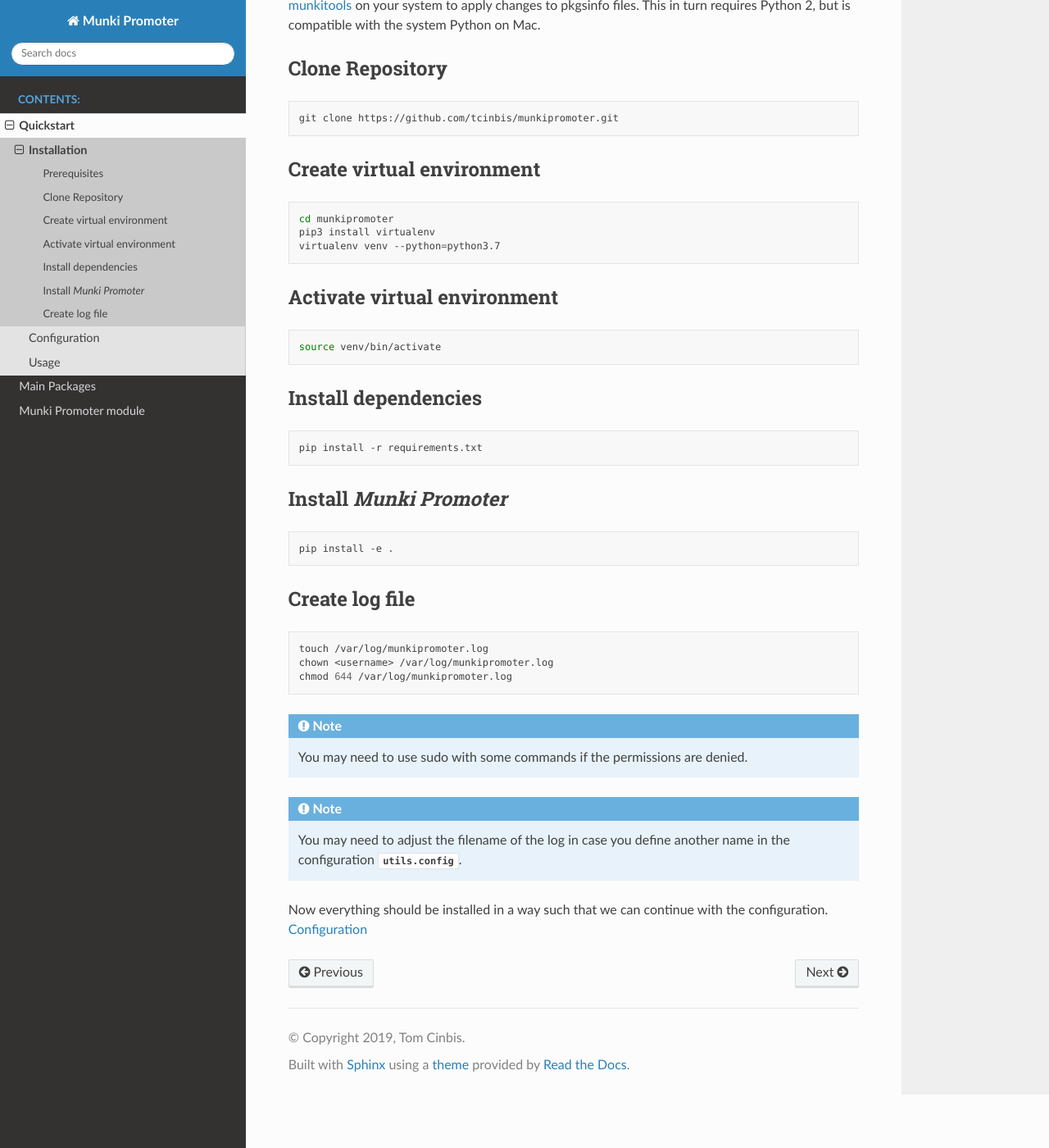
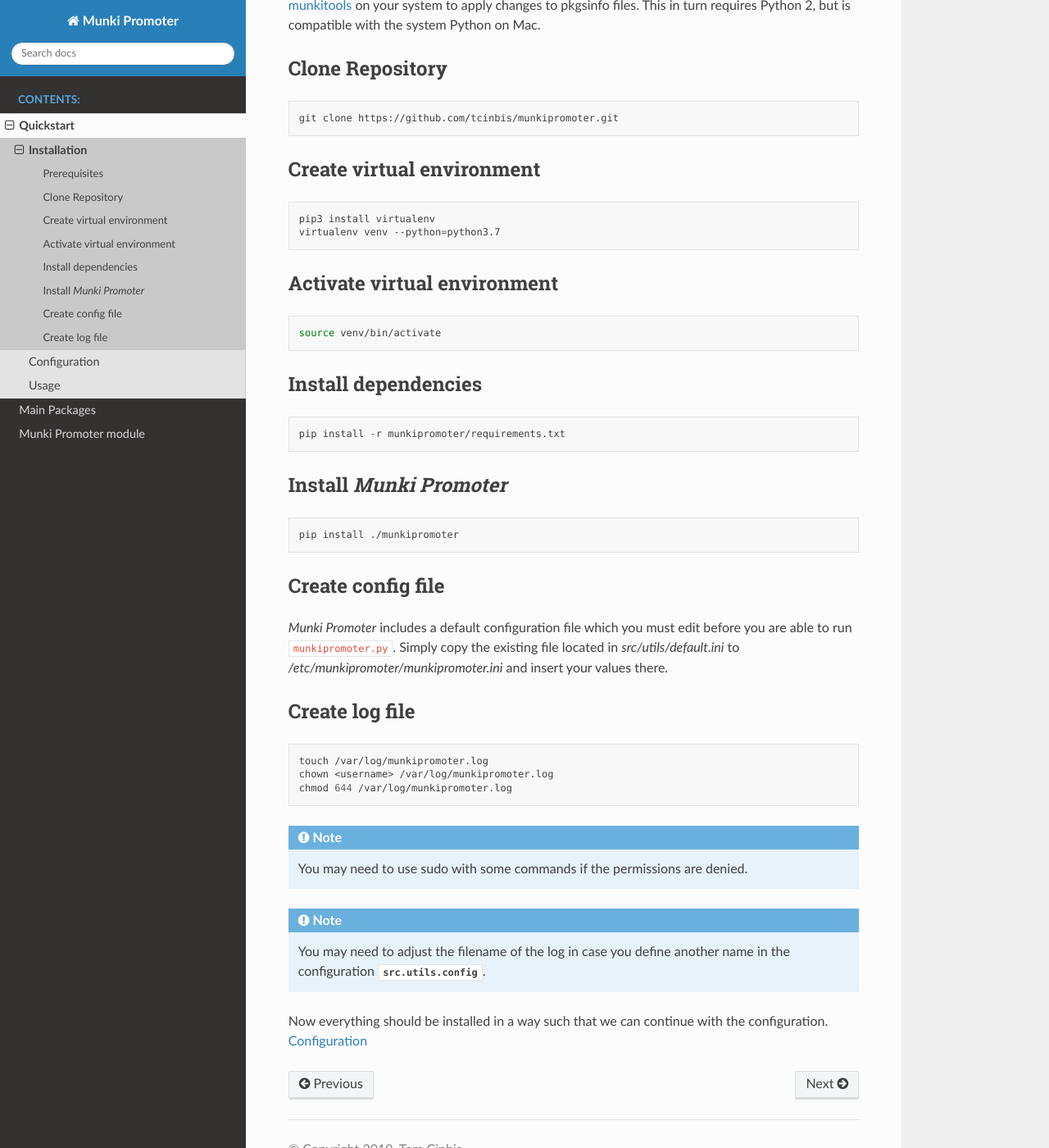
Before and after one commit to tcinbis/munkipromoter, a Sphinx documentation site: the page built from docs/install.rst, in a window 1280 px wide and 1400 px high, scrolled down 245 px. Shown: the whole window at 82% size. Built offline with Sphinx 7.4.7 and the Read the Docs theme 2.0.0, drawn with Linux system fonts in a browser that asks for light colours.

Commit message:
Fixing import statements by adding src to import statements
This enables us to simply install our package via pip (without -e flag).

```diff
--- a/docs/core.provider.rst
+++ b/docs/core.provider.rst
@@ -7,7 +7,7 @@
 Jira Provider module
 -------------------------------------
 
-.. automodule:: core.provider.jiraprovider
+.. automodule:: src.core.provider.jiraprovider
    :members:
    :undoc-members:
    :show-inheritance:
@@ -16,7 +16,7 @@
 Munki Provider module
 --------------------------------------
 
-.. automodule:: core.provider.munkiprovider
+.. automodule:: src.core.provider.munkiprovider
    :members:
    :undoc-members:
    :show-inheritance:
--- a/docs/core.rst
+++ b/docs/core.rst
@@ -15,7 +15,7 @@
 Base\_classes module
 -----------------------------
 
-.. automodule:: core.base_classes
+.. automodule:: src.core.base_classes
    :members:
    :undoc-members:
    :show-inheritance:
@@ -23,7 +23,7 @@
 Promotion module
 -------------------------
 
-.. automodule:: core.promotion
+.. automodule:: src.core.promotion
    :members:
    :undoc-members:
    :show-inheritance:
--- a/docs/ini-config.rst
+++ b/docs/ini-config.rst
@@ -35,7 +35,7 @@
     case this means no Jira issues will be updated and no Munki pkgsinfo files
     will be overwritten. This is especially useful when debugging code, because
     the code behaves exactly the same except for the
-    :func:`core.base_classes.Provider.commit()` method.
+    :func:`src.core.base_classes.Provider.commit()` method.
 
 Jira
 ----
--- a/docs/install.rst
+++ b/docs/install.rst
@@ -25,7 +25,6 @@
 
 .. code-block:: bash
 
-   cd munkipromoter
    pip3 install virtualenv
    virtualenv venv --python=python3.7
 
@@ -42,14 +41,21 @@
 
 .. code-block:: bash
 
-   pip install -r requirements.txt
+   pip install -r munkipromoter/requirements.txt
 
 Install *Munki Promoter*
 ------------------------
 
 .. code-block:: bash
 
-   pip install -e .
+   pip install ./munkipromoter
+
+Create config file
+------------------
+*Munki Promoter* includes a default configuration file which you must edit
+before you are able to run ``munkipromoter.py``. Simply copy the existing file
+located in `src/utils/default.ini` to `/etc/munkipromoter/munkipromoter.ini` and
+insert your values there.
 
 Create log file
 ---------------
@@ -65,7 +71,7 @@
 
 .. note::
    You may need to adjust the filename of the log in case you define another
-   name in the configuration :mod:`utils.config`.
+   name in the configuration :mod:`src.utils.config`.
 
 
 Now everything should be installed in a way such that we can continue with the
--- a/docs/utils.rst
+++ b/docs/utils.rst
@@ -7,7 +7,7 @@
 Config module
 -----------------------
 
-.. automodule:: utils.config
+.. automodule:: src.utils.config
    :members:
    :undoc-members:
    :show-inheritance:
@@ -15,7 +15,7 @@
 Exceptions module
 ---------------------------
 
-.. automodule:: utils.exceptions
+.. automodule:: src.utils.exceptions
    :members:
    :undoc-members:
    :show-inheritance:
@@ -23,7 +23,7 @@
 Logger module
 -----------------------
 
-.. automodule:: utils.logger
+.. automodule:: src.utils.logger
    :members:
    :undoc-members:
    :show-inheritance:
--- a/setup.py
+++ b/setup.py
@@ -21,6 +21,6 @@
     license="GPLv3",
     scripts=["src/munkipromoter.py"],
     packages=["src", "src.core", "src.core.provider", "src.utils"],
-    package_data={"src.utils": ["src/utils/default.ini"]},
+    package_data={"src.utils": ["default.ini"]},
     python_requires="~=3.7",
 )
```
Also changed, not shown: README.md (+2 -2 lines), docs/find-config.rst (+4 -4 lines), 12 other files.
